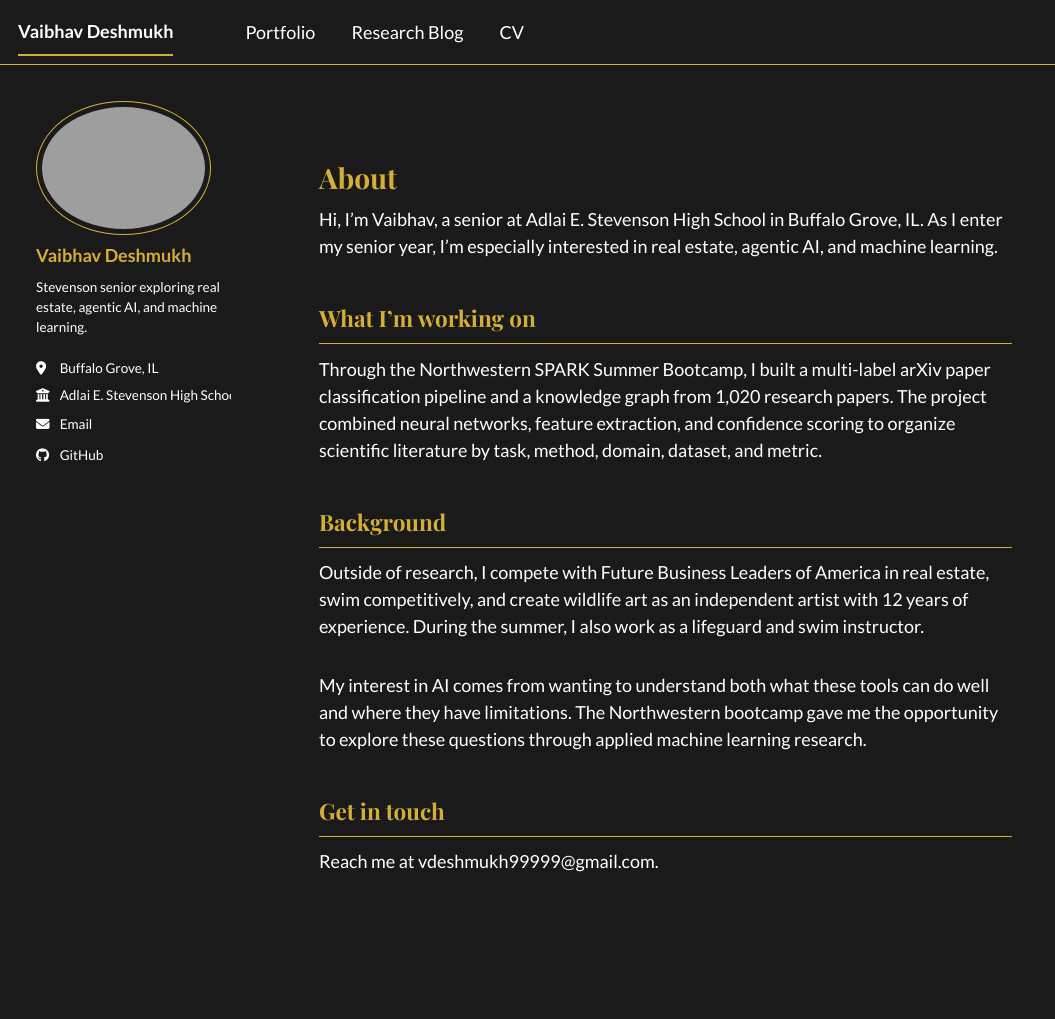
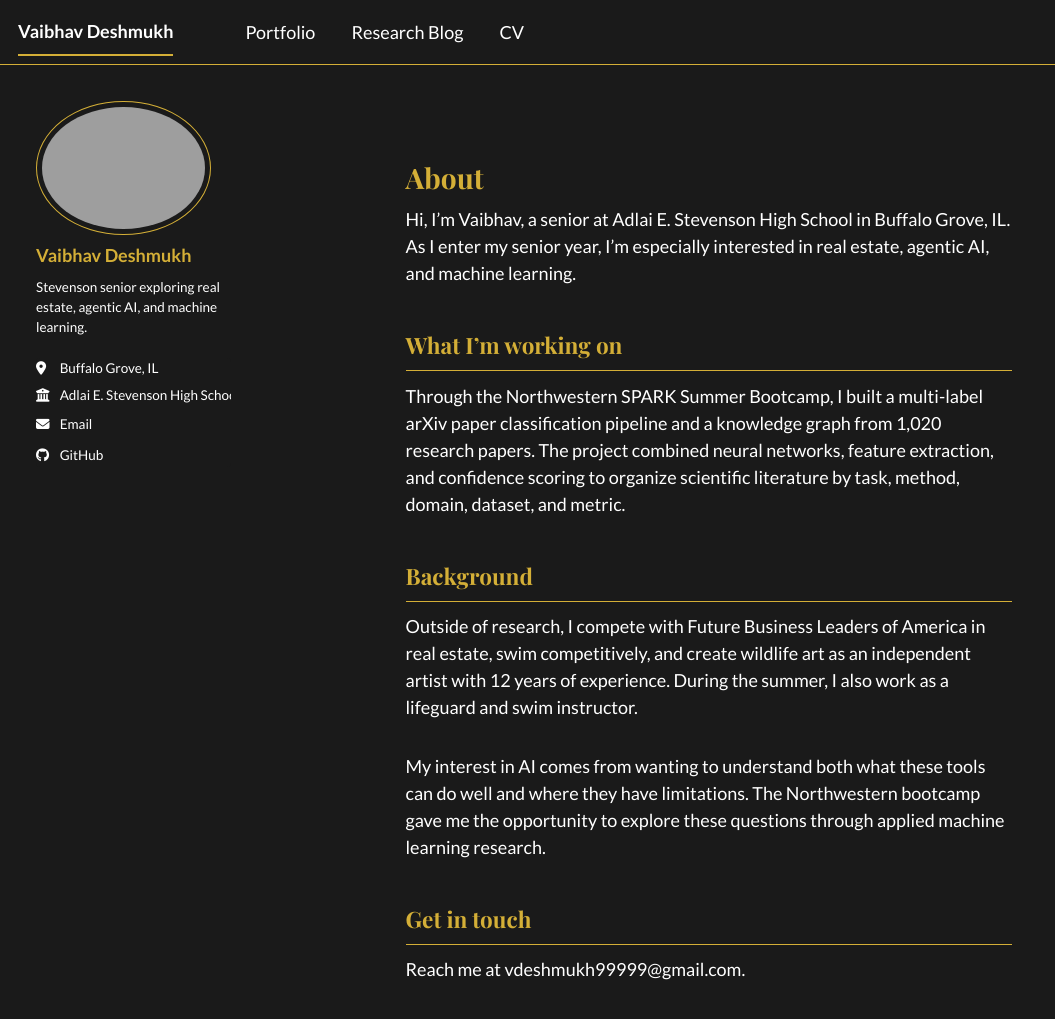
Before and after one commit to VaibhavDeshmukh1/VaibhavDeshmukh1.github.io, a Jekyll site: the page built from _pages/about.md, in a window 1280 px wide and 1087 px high. Shown: the top 1019 px of the window, without its empty margins (0-1055 px from the left). Built offline with Jekyll 4.4.1, drawn with Linux system fonts in a browser that asks for light colours; a script bundle is joined from its source files by our own code; library files that are not in the unit come from our copies.

Commit message:
Add left margin to main content to prevent sidebar overlap

```diff
--- a/_layouts/archive.html
+++ b/_layouts/archive.html
@@ -15,7 +15,7 @@ layout: default
 <div id="main" role="main">
   {% include sidebar.html %}
 
-  <div class="archive content-shell">
+  <div class="archive content-shell main-content">
     {% unless page.header.overlay_color or page.header.overlay_image %}
       <h1 class="page__title">{{ page.title }}</h1>
     {% endunless %}
--- a/_layouts/single.html
+++ b/_layouts/single.html
@@ -17,7 +17,7 @@ layout: default
 <div id="main" role="main">
   {% include sidebar.html %}
 
-  <article class="page" itemscope itemtype="http://schema.org/CreativeWork">
+  <article class="page main-content" itemscope itemtype="http://schema.org/CreativeWork">
     {% if page.title %}<meta itemprop="headline" content="{{ page.title | markdownify | strip_html | strip_newlines | escape_once }}">{% endif %}
     {% if page.excerpt %}<meta itemprop="description" content="{{ page.excerpt | markdownify | strip_html | strip_newlines | escape_once }}">{% endif %}
     {% if page.date %}<meta itemprop="datePublished" content="{{ page.date | date: "%B %d, %Y" }}">{% endif %}
--- a/_layouts/talk.html
+++ b/_layouts/talk.html
@@ -17,7 +17,7 @@ layout: default
 <div id="main" role="main">
   {% include sidebar.html %}
 
-  <article class="page" itemscope itemtype="http://schema.org/CreativeWork">
+  <article class="page main-content" itemscope itemtype="http://schema.org/CreativeWork">
     {% if page.title %}<meta itemprop="headline" content="{{ page.title | markdownify | strip_html | strip_newlines | escape_once }}">{% endif %}
     {% if page.excerpt %}<meta itemprop="description" content="{{ page.excerpt | markdownify | strip_html | strip_newlines | escape_once }}">{% endif %}
     {% if page.date %}<meta itemprop="datePublished" content="{{ page.date | date: "%B %d, %Y" }}">{% endif %}
--- a/_sass/layout/_custom.scss
+++ b/_sass/layout/_custom.scss
@@ -171,6 +171,14 @@ h6 {
   }
 }
 
+/* Keep desktop content clear of the fixed author sidebar and long profile text. */
+@media screen and (min-width: 1024px) {
+  .main-content {
+    width: calc(83.333333% - 5rem);
+    margin-left: 5rem;
+  }
+}
+
 .btn:hover {
   color: #1a1a1a !important;
   background-color: #f0d77b;
```
